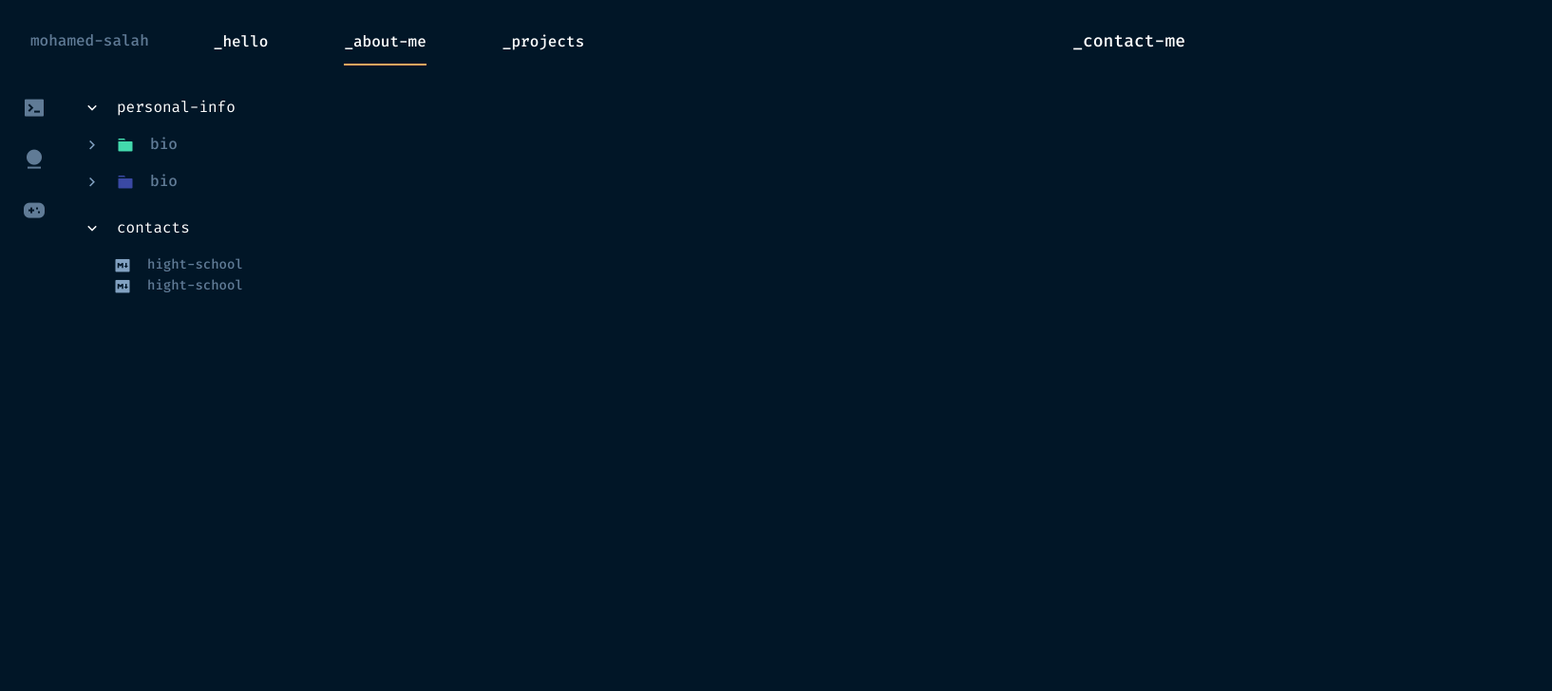
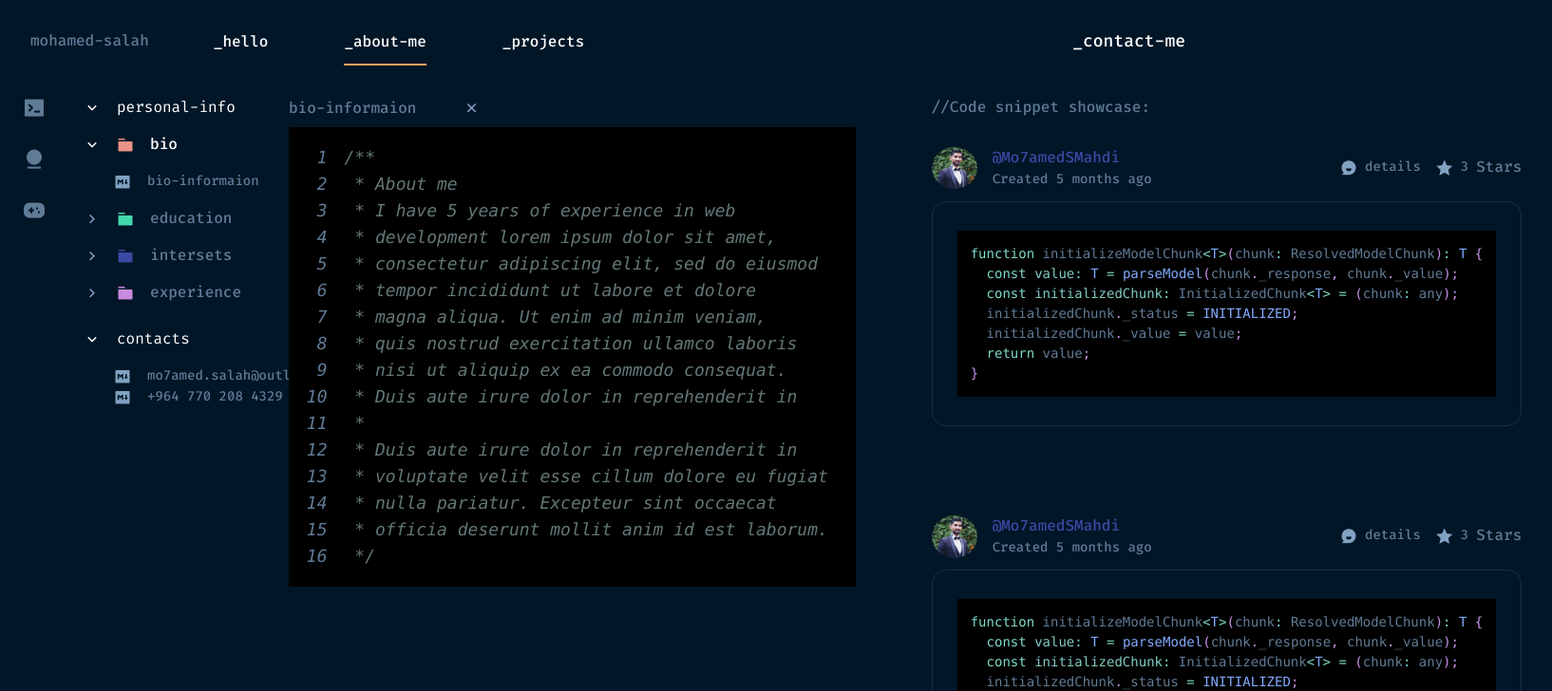
Before and after one commit to Mo7amedSMahdi/developer-portfolio, a React (Create React App) app: page /about in a window 1280 px wide. Shown: the top 728 px of the page at 95% size, 1634 px wide, since content can reach past the window. Built offline with nearby package versions, Linux system fonts and the light colour scheme.

Commit message:
add about desktop version

```diff
--- a/package.json
+++ b/package.json
@@ -8,6 +8,7 @@
     "@emotion/styled": "^11.8.1",
     "@mui/icons-material": "^5.6.2",
     "@mui/material": "^5.7.0",
+    "@reduxjs/toolkit": "^1.8.1",
     "@testing-library/jest-dom": "^5.16.4",
     "@testing-library/react": "^13.2.0",
     "@testing-library/user-event": "^13.5.0",
@@ -18,11 +19,13 @@
     "react": "^18.1.0",
     "react-code-blocks": "^0.0.9-0",
     "react-dom": "^18.1.0",
+    "react-redux": "^8.0.1",
     "react-router-dom": "^6.3.0",
     "react-scripts": "5.0.1",
     "react-syntax-highlighter": "^15.5.0",
     "redux": "^4.2.0",
     "remixicon": "^2.5.0",
+    "uuid": "^8.3.2",
     "web-vitals": "^2.1.4"
   },
   "scripts": {
--- a/src/components/about/About.jsx
+++ b/src/components/about/About.jsx
@@ -1,87 +1,32 @@
-import React from 'react';
-// import { Prism as SyntaxHighlighter } from 'react-syntax-highlighter';
-// import { nightOwl } from 'react-syntax-highlighter/dist/esm/styles/prism';
+import React, { useEffect } from 'react';
+import { useSelector, useDispatch } from 'react-redux';
+import { Prism as SyntaxHighlighter } from 'react-syntax-highlighter';
+import { nightOwl } from 'react-syntax-highlighter/dist/esm/styles/prism';
 import './about.css';
 import Accordion from '../global/accordion';
+import CodeSnippet from '../global/codeSnippet';
 
 const about = () => {
-  const personalInfo = [
-    {
-      title: 'bio',
-      files: [
-        {
-          fileName: 'bio-informaion',
-        },
-      ],
-      iconColor: 'icon--red',
-      isFolder: true,
-    },
-    {
-      title: 'education',
-      files: [
-        {
-          fileName: 'university',
-        },
-      ],
-      iconColor: 'icon--green',
-      isFolder: true,
-    },
-    {
-      title: 'intersets',
-      files: [
-        {
-          fileName: 'my-interests',
-        },
-      ],
-      iconColor: 'icon--blue',
-      isFolder: true,
-    },
-    {
-      title: 'experience',
-      files: [
-        {
-          fileName: 'work-experience',
-        },
-        {
-          fileName: 'bootcamps',
-        },
-      ],
-      iconColor: 'icon--lavender',
-      isFolder: true,
-    },
-  ];
+  const about = useSelector((state) => state.aboutReducer);
 
-  const contact = [
-    {
-      files: [
-        {
-          fileName: 'mo7amed.salah@outlook.com',
-        },
-        {
-          fileName: '+964 770 208 4329',
-        },
-      ],
-      isFolder: false,
-    },
-  ];
+  const code = `/**
+ * About me
+ * I have 5 years of еxperience in web
+ * development lorem ipsum dolor sit amet,
+ * consectetur adipiscing elit, sed do eiusmod
+ * tempor incididunt ut labore et dolore
+ * magna aliqua. Ut enim ad minim veniam,
+ * quis nostrud exercitation ullamco laboris
+ * nisi ut aliquip ex ea commodo consequat.
+ * Duis aute irure dolor in reprehenderit in
+ *
+ * Duis aute irure dolor in reprehenderit in
+ * voluptate velit esse cillum dolore eu fugiat
+ * nulla pariatur. Excepteur sint occaecat
+ * officia deserunt mollit anim id est laborum.
+ */`;
+
   return (
-    //   const code = `export const getMissions = () => async (dispatch, getState) => {
-    //   const { lastFetch } = getState().missions;
-
-    //   const diffInMinutes = moment().diff(moment(lastFetch), 'minutes');
-    //   if (diffInMinutes < 10) return;
-    //   dispatch(
-    //     apiCallBegan({
-    //       url,
-    //       onStart: missionsRequested.type,
-    //       onSuccess: missionsRecieved.type,
-    //       onError: missionsRequestFailed.type,
-    //     }),
-    //   );
-    // `;
-    // <SyntaxHighlighter language="javascript" style={nightOwl}>
-    //   {code}
-    // </SyntaxHighlighter>
     <section className="about flex">
       <div className="side-container flex">
         <div className="side-icons flex flex--column">
@@ -96,12 +41,17 @@ const about = () => {
               <p>personal-info</p>
             </div>
             <div className="side-accordions flex flex--column">
-              {personalInfo.map((accordion, index) => {
-                <Accordion folder={accordion.iconColor} isActive={index === 0 ? true : false} isFolder={true} accordion={accordion.files} />;
+              {about.personalInfo.map((accordion, index) => {
+                return (
+                  <Accordion
+                    key={accordion.id}
+                    folder={accordion.iconColor}
+                    isActive={index === 0 ? true : false}
+                    isFolder={accordion.isFolder}
+                    accordion={accordion}
+                  />
+                );
               })}
-
-              <Accordion folder="icon--green" isFolder={true} />
-              <Accordion folder="icon--blue" isFolder={true} />
             </div>
           </div>
           <div className="explorer-section flex flex--column">
@@ -110,9 +60,29 @@ const about = () => {
               <p>contacts</p>
             </div>
             <div className="side-accordions flex flex--column">
-              <Accordion folder="icon--red" isFolder={false} isActive={true} accordion={contact.files} />
+              <Accordion isFolder={about.contactInfo.isFolder} isActive={true} accordion={about.contactInfo} />
             </div>
           </div>
+        </div>
+      </div>
+
+      <div className="about-body flex flex--column">
+        <div className="body-title flex">
+          <p>{about.activeTab.tabTitle}</p>
+          <i className="ri-close-fill icon--gray" />
+        </div>
+        <SyntaxHighlighter language="javascript" style={nightOwl} showLineNumbers={true}>
+          {about.activeTab.description}
+        </SyntaxHighlighter>
+      </div>
+
+      <div className="code-snippets flex flex--column">
+        <div className="title">
+          <p>&#47;&#47;Code snippet showcase:</p>
+        </div>
+        <div className="codes-showcase flex flex--column">
+          <CodeSnippet />
+          <CodeSnippet />
         </div>
       </div>
     </section>
--- a/src/components/about/about.css
+++ b/src/components/about/about.css
@@ -2,6 +2,7 @@ pre {
   background: black !important;
   font-family: var(--ff-fira) !important;
   color: #607b96 !important;
+  /* padding: 2.688rem 3.375rem !important; */
 }
 code {
   font-famly: var(--ff-fira) !important;
@@ -18,6 +19,14 @@ code {
   color: var(--clr-slate-gray);
   font-size: 1.5rem;
   padding: 0 1.5rem;
+}
+
+/* .token {
+  color: var(--clr-slate-gray) !important;
+} */
+
+.linenumber {
+  color: var(--clr-slate-gray) !important;
 }
 
 .explorer {
@@ -43,10 +52,77 @@ code {
   color: var(--clr-white);
 }
 
+.accordion-header {
+  cursor: pointer;
+}
+
 .accordion-body {
   margin-inline-start: 2rem;
 }
 
-.accordion-header {
+.file-element {
   cursor: pointer;
 }
+
+.about-body {
+  --gap: 0;
+
+  padding: 1.063rem 2rem;
+}
+
+.body-title {
+  justify-content: flex-start;
+  align-items: center;
+
+  --gap: 3.063rem;
+}
+
+.code-snippets {
+  --gap: 0;
+  padding: 1.063rem 2rem;
+}
+
+.codes-showcase {
+  --gap: 1.875rem;
+}
+
+.code-snippet {
+  width: 100%;
+  padding: 2rem 0;
+
+  --gap: 0.8rem;
+}
+
+.code-header {
+  justify-content: space-between;
+  align-items: center;
+  --gap: 1rem;
+}
+
+.user img {
+  max-width: 3rem;
+  border-radius: 50%;
+  max-height: 3rem;
+}
+
+.user-time {
+  --gap: 0.2rem;
+  align-items: flex-start;
+  justify-content: center;
+}
+
+.actions ul {
+  display: flex;
+  gap: 1rem;
+}
+
+.actions ul > li {
+  display: inline-flex;
+  gap: 0.5rem;
+}
+
+.code {
+  padding: 1.438rem 1.625rem;
+  border: 1px solid var(--clr-lines);
+  border-radius: 15px;
+}
--- a/src/components/global/accordion.jsx
+++ b/src/components/global/accordion.jsx
@@ -1,7 +1,11 @@
 import React, { useState, useEffect } from 'react';
+import { useDispatch } from 'react-redux';
+import { setActiveTab } from '../../store/about';
 
 const accordion = ({ folder, isFolder, isActive, accordion }) => {
   const [isActiveState, setIsActiveState] = useState(false);
+  const dispatch = useDispatch();
+
   useEffect(() => {
     setIsActiveState(isActive);
   }, []);
@@ -10,29 +14,31 @@ const accordion = ({ folder, isFolder, isActive, accordion }) => {
     setIsActiveState(!isActiveState);
   };
 
+  const handleFileClick = (obj) => {
+    dispatch(setActiveTab(obj));
+  };
+
   return (
     <div className="accordion flex flex--column">
       {isFolder && (
         <div className="accordion-header flex" onClick={() => handleClick()}>
           <i className={`${(isActiveState && 'ri-arrow-down-s-line') || 'ri-arrow-right-s-line icon--gray'}`} />
           <i className={`ri-folder-3-fill ${folder}`} />
-          <p className={`${isActiveState && 'white'}`}>bio</p>
+          <p className={`${isActiveState && 'white'}`}>{accordion.title}</p>
         </div>
       )}
       <div className={`accordion-body ${isActiveState || 'hidden'}`}>
         <ol>
-          <li>
-            <div className="list-element flex">
-              <i className="ri-markdown-fill icon--gray" />
-              <p>hight-school</p>
-            </div>
-          </li>
-          <li>
-            <div className="list-element flex">
-              <i className="ri-markdown-fill icon--gray" />
-              <p>hight-school</p>
-            </div>
-          </li>
+          {accordion.tabs.map((tab) => {
+            return (
+              <li key={tab.id}>
+                <div onClick={() => handleFileClick({ tabId: tab.id, parentId: accordion.id })} className="file-element flex">
+                  <i className="ri-markdown-fill icon--gray" />
+                  <p>{tab.tabTitle}</p>
+                </div>
+              </li>
+            );
+          })}
         </ol>
       </div>
     </div>
--- /dev/null
+++ b/src/components/global/codeSnippet.jsx
@@ -0,0 +1,48 @@
+import React from 'react';
+import { Prism as SyntaxHighlighter } from 'react-syntax-highlighter';
+import { nightOwl } from 'react-syntax-highlighter/dist/esm/styles/prism';
+import myImage from '../../assets/images/me.jpeg';
+
+const codeSnippet = () => {
+  const code = `function initializeModelChunk<T>(chunk: ResolvedModelChunk): T {
+  const value: T = parseModel(chunk._response, chunk._value);
+  const initializedChunk: InitializedChunk<T> = (chunk: any);
+  initializedChunk._status = INITIALIZED;
+  initializedChunk._value = value;
+  return value;
+}`;
+
+  return (
+    <div className="code-snippet flex flex--column">
+      <div className="code-header flex">
+        <div className="user flex">
+          <img src={myImage} />
+          <div className="user-time flex flex--column">
+            <p className="icon--blue">@Mo7amedSMahdi</p>
+            <p>Created 5 months ago</p>
+          </div>
+        </div>
+        <div className="actions">
+          <ul>
+            <li>
+              <i class="ri-chat-smile-3-fill icon--gray" />
+              <p>details</p>
+            </li>
+            <li>
+              <i class="ri-star-fill icon--gray" />
+              <p>3</p>
+              <p>Stars</p>
+            </li>
+          </ul>
+        </div>
+      </div>
+      <div className="code">
+        <SyntaxHighlighter language="javascript" style={nightOwl}>
+          {code}
+        </SyntaxHighlighter>
+      </div>
+    </div>
+  );
+};
+
+export default codeSnippet;
--- /dev/null
+++ b/src/store/about.js
@@ -0,0 +1,71 @@
+import { createSlice } from '@reduxjs/toolkit';
+import { v4 as uuidv4 } from 'uuid';
+import * as aboutData from './data/about';
+
+const personalInfo = [
+  {
+    id: uuidv4(),
+    title: 'bio',
+    tabs: [{ id: uuidv4(), description: aboutData.BIO_INFORMATION, tabTitle: 'bio-informaion' }],
+    iconColor: 'icon--red',
+    isFolder: true,
+  },
+  {
+    id: uuidv4(),
+    title: 'education',
+    tabs: [
+      { id: uuidv4(), description: aboutData.UNIVERSITY, tabTitle: 'university' },
+      { id: uuidv4(), description: aboutData.BOOTCAMPS, tabTitle: 'boot-camps' },
+    ],
+    iconColor: 'icon--green',
+    isFolder: true,
+  },
+  {
+    id: uuidv4(),
+    title: 'intersets',
+    tabs: [{ id: uuidv4(), description: aboutData.INTERESTS, tabTitle: 'my-interests' }],
+    iconColor: 'icon--blue',
+    isFolder: true,
+  },
+  {
+    id: uuidv4(),
+    title: 'experience',
+    tabs: [{ id: uuidv4(), description: aboutData.WORK_EXPERIENCE, tabTitle: 'work-experience' }],
+    iconColor: 'icon--lavender',
+    isFolder: true,
+  },
+];
+
+const contactInfo = {
+  id: uuidv4(),
+  tabs: [
+    { id: uuidv4(), description: '', tabTitle: 'mo7amed.salah@outlook.com' },
+    { id: uuidv4(), description: '', tabTitle: '+964 770 208 4329' },
+  ],
+  isFolder: false,
+};
+
+const slice = createSlice({
+  name: 'about',
+  initialState: {
+    personalInfo,
+    contactInfo,
+    activeTab: personalInfo[0].tabs[0],
+  },
+  reducers: {
+    getPersonlaInfo: (state) => {
+      return state.personalInfo;
+    },
+    getContactInfo: (state) => {
+      return state.contactInfo;
+    },
+    setActiveTab: (state, action) => {
+      const activeTab = state.personalInfo.find(({ id }) => id === action.payload.parentId);
+      const tab = activeTab.tabs.find(({ id }) => id === action.payload.tabId);
+      state.activeTab = tab;
+    },
+  },
+});
+
+export const { getPersonlaInfo, getContactInfo, setActiveTab } = slice.actions;
+export default slice.reducer;
--- /dev/null
+++ b/src/store/data/about.js
@@ -0,0 +1,84 @@
+export const BIO_INFORMATION = `/**
+ * About me
+ * I have 5 years of еxperience in web
+ * development lorem ipsum dolor sit amet,
+ * consectetur adipiscing elit, sed do eiusmod
+ * tempor incididunt ut labore et dolore
+ * magna aliqua. Ut enim ad minim veniam,
+ * quis nostrud exercitation ullamco laboris
+ * nisi ut aliquip ex ea commodo consequat.
+ * Duis aute irure dolor in reprehenderit in
+ *
+ * Duis aute irure dolor in reprehenderit in
+ * voluptate velit esse cillum dolore eu fugiat
+ * nulla pariatur. Excepteur sint occaecat
+ * officia deserunt mollit anim id est laborum.
+ */`;
+export const UNIVERSITY = `
+ /**
+ * UNIVERSITY
+ * I have 5 years of еxperience in web
+ * development lorem ipsum dolor sit amet,
+ * consectetur adipiscing elit, sed do eiusmod
+ * tempor incididunt ut labore et dolore
+ * magna aliqua. Ut enim ad minim veniam,
+ * quis nostrud exercitation ullamco laboris
+ * nisi ut aliquip ex ea commodo consequat.
+ * Duis aute irure dolor in reprehenderit in
+ *
+ * Duis aute irure dolor in reprehenderit in
+ * voluptate velit esse cillum dolore eu fugiat
+ * nulla pariatur. Excepteur sint occaecat
+ * officia deserunt mollit anim id est laborum.
+ */`;
+
+export const BOOTCAMPS = `/**
+ * BOOTCAMPS
+ * I have 5 years of еxperience in web
+ * development lorem ipsum dolor sit amet,
+ * consectetur adipiscing elit, sed do eiusmod
+ * tempor incididunt ut labore et dolore
+ * magna aliqua. Ut enim ad minim veniam,
+ * quis nostrud exercitation ullamco laboris
+ * nisi ut aliquip ex ea commodo consequat.
+ * Duis aute irure dolor in reprehenderit in
+ *
+ * Duis aute irure dolor in reprehenderit in
+ * voluptate velit esse cillum dolore eu fugiat
+ * nulla pariatur. Excepteur sint occaecat
+ * officia deserunt mollit anim id est laborum.
+ */`;
+
+export const INTERESTS = `/**
+ * INTERESTS
+ * I have 5 years of еxperience in web
+ * development lorem ipsum dolor sit amet,
+ * consectetur adipiscing elit, sed do eiusmod
+ * tempor incididunt ut labore et dolore
+ * magna aliqua. Ut enim ad minim veniam,
+ * quis nostrud exercitation ullamco laboris
+ * nisi ut aliquip ex ea commodo consequat.
+ * Duis aute irure dolor in reprehenderit in
+ *
+ * Duis aute irure dolor in reprehenderit in
+ * voluptate velit esse cillum dolore eu fugiat
+ * nulla pariatur. Excepteur sint occaecat
+ * officia deserunt mollit anim id est laborum.
+ */`;
+
+export const WORK_EXPERIENCE = `/**
+ * WORK_EXPERIENCE
+ * I have 5 years of еxperience in web
+ * development lorem ipsum dolor sit amet,
+ * consectetur adipiscing elit, sed do eiusmod
+ * tempor incididunt ut labore et dolore
+ * magna aliqua. Ut enim ad minim veniam,
+ * quis nostrud exercitation ullamco laboris
+ * nisi ut aliquip ex ea commodo consequat.
+ * Duis aute irure dolor in reprehenderit in
+ *
+ * Duis aute irure dolor in reprehenderit in
+ * voluptate velit esse cillum dolore eu fugiat
+ * nulla pariatur. Excepteur sint occaecat
+ * officia deserunt mollit anim id est laborum.
+ */`;
```
Also changed, not shown: src/App.js (+11 -11 lines), src/index.js (+13 -9 lines), src/store/configureStore.js (added, +10 -0 lines), src/assets/images/me.jpeg (added), 1 other file (tests, documents, lock files or other folders).
